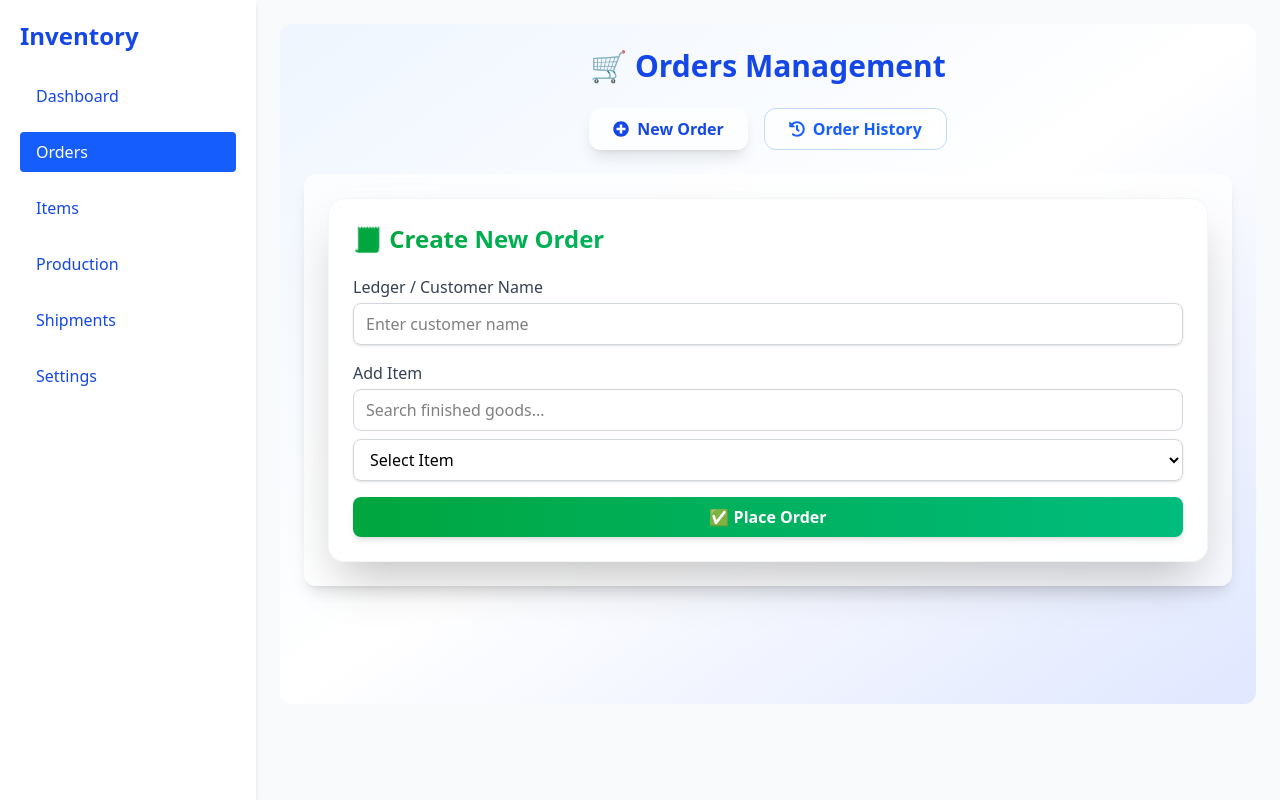
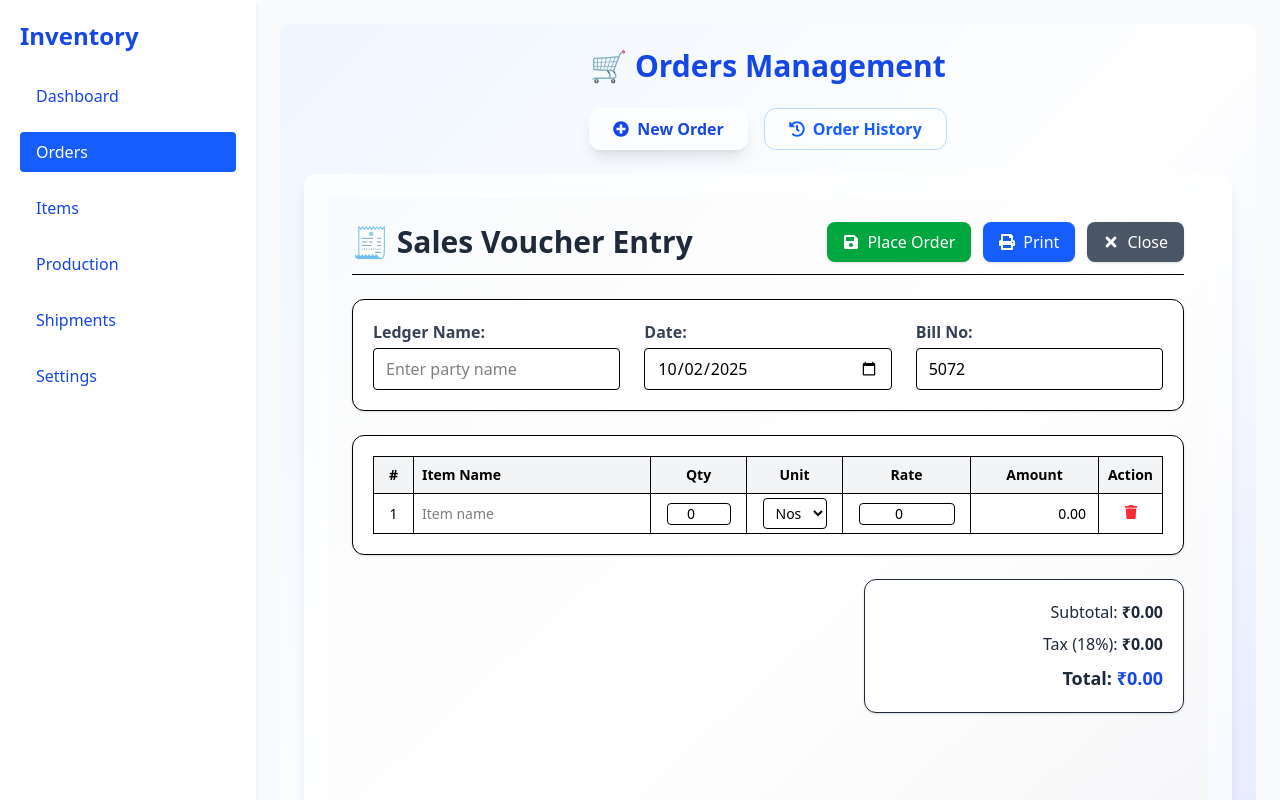
Before and after one commit to AljasMuthukadan/Sync_Mate, a React (Vite) app in the folder FRONTEND/: page / in a window 1280 px wide. Both pictures are taken after a click on the button "Orders". Built offline with nearby package versions, Linux system fonts and the light colour scheme.

Commit message:
Order Form Updated

```diff
--- a/FRONTEND/src/Components/Orders.jsx
+++ b/FRONTEND/src/Components/Orders.jsx
@@ -27,7 +27,7 @@ export default function Orders({ items, setItems }) {
   };
 
   const updateOrder = (updatedOrder) => {
-    setOrders(orders.map(o => o === selectedOrder ? updatedOrder : o));
+    setOrders(orders.map((o) => (o === selectedOrder ? updatedOrder : o)));
   };
 
   return (
@@ -59,7 +59,10 @@ export default function Orders({ items, setItems }) {
       {/* Tab Content */}
       <div className="bg-white/70 backdrop-blur-md rounded-xl shadow-lg p-6 transition-all duration-300">
         {activeTab === "form" ? (
-          <OrderForm items={items} setItems={setItems} addNewOrder={addNewOrder} />
+          <OrderForm
+            addNewOrder={addNewOrder}
+            onClose={() => setActiveTab("history")}
+          />
         ) : (
           <OrderHistory
             orders={orders}
@@ -70,7 +73,7 @@ export default function Orders({ items, setItems }) {
         )}
       </div>
 
-      {/* Modal */}
+      {/* Modal for viewing or editing existing orders */}
       {selectedOrder && (
         <OrderModal
           order={selectedOrder}
--- a/FRONTEND/src/Features/OrderForm.jsx
+++ b/FRONTEND/src/Features/OrderForm.jsx
@@ -1,174 +1,275 @@
-import { useState } from "react";
-import { FaTrash } from "react-icons/fa";
+import { useState, useRef } from "react";
+import { FaSave, FaPrint, FaTimes, FaTrash } from "react-icons/fa";
 
-export default function OrderForm({ items, setItems, addNewOrder }) {
-  const [ledgerName, setLedgerName] = useState("");
-  const [orderItems, setOrderItems] = useState([]);
-  const [search, setSearch] = useState("");
+export default function OrderForm({ addNewOrder, onClose }) {
+  const ledgerList = ["ABC Traders", "XYZ Enterprises", "LMN Corp","SS Impex","Global Supplies",
+    "Crystal Distributions"
+  ];
+  const itemList = [
+    { name: "Product A", rate: 100, unit: "Nos" },
+    { name: "Product B", rate: 200, unit: "Kg" },
+    { name: "Product C", rate: 150, unit: "Set" },
+    { name: "Durofill GL-250 400gm", rate: 840, unit: "Nos" },
+    { name: "Durofill Gel 400gm", rate: 860, unit: "Nos" },
+    { name: "Durofill GL-250 1500gm", rate: 2525, unit: "Nos" },
+    { name: "Durofill Pigment Carbon Black 10gm", rate: 85, unit: "Nos" },
+    { name: "Durofill Pigment Porcelain White 40gm", rate: 275, unit: "Nos" },
+  ];
 
-  const finishedGoods = items.filter((i) => i.category === "Finished Goods");
+  const [ledger, setLedger] = useState("");
+  const [date, setDate] = useState(new Date().toISOString().slice(0, 10));
+  const [billNo, setBillNo] = useState(Math.floor(Math.random() * 10000));
+  const [items, setItems] = useState([{ name: "", qty: 0, rate: 0, unit: "Nos" }]);
 
-  const addOrderItem = (itemName) => {
-    if (!itemName || orderItems.find((o) => o.name === itemName)) return;
-    setOrderItems([
-      ...orderItems,
-      { name: itemName, qty: 1, rate: 0, total: 0 },
-    ]);
+  const inputRefs = useRef([]);
+
+  const subtotal = items.reduce((acc, i) => acc + i.qty * i.rate, 0);
+  const tax = subtotal * 0.18;
+  const total =  subtotal + tax;
+
+  const handleChange = (index, field, value) => {
+    const updated = [...items];
+    updated[index][field] = field === "qty" || field === "rate" ? Number(value) : value;
+
+    if (field === "name") {
+      const item = itemList.find((it) => it.name === value);
+      if (item) {
+        updated[index].rate = item.rate;
+        updated[index].unit = item.unit;
+      }
+    }
+
+    setItems(updated);
   };
 
-  const removeOrderItem = (index) => {
-    setOrderItems(orderItems.filter((_, i) => i !== index));
+  const addRow = () => {
+    setItems([...items, { name: "", qty: 0, rate: 0, unit: "Nos" }]);
   };
 
-  const updateItemField = (index, field, value) => {
-    const updated = [...orderItems];
-    updated[index][field] = Number(value);
-    updated[index].total = updated[index].qty * updated[index].rate;
-    setOrderItems(updated);
+  const removeRow = (index) => setItems(items.filter((_, i) => i !== index));
+
+  const handlePlaceOrder = () => {
+    if (!ledger.trim()) return alert("Please enter a ledger name!");
+    const filteredItems = items.filter((i) => i.name);
+    if (filteredItems.length === 0) return alert("Please add at least one item!");
+    const order = { ledger, date, billNo, items: filteredItems, subtotal, tax, total };
+    addNewOrder(order);
+    alert("✅ Order placed successfully!");
+    resetForm();
+    if (onClose) onClose();
   };
 
-  const placeOrder = () => {
-    if (!ledgerName || orderItems.length === 0) {
-      alert("Please enter ledger name and add at least one item.");
-      return;
-    }
-
-    const insufficient = orderItems.filter((o) => {
-      const stockItem = items.find((i) => i.name === o.name);
-      return !stockItem || stockItem.quantity < o.qty;
-    });
-
-    if (insufficient.length > 0) {
-      alert("Not enough stock for: " + insufficient.map((i) => i.name).join(", "));
-      return;
-    }
-
-    const updatedItems = items.map((i) => {
-      const ordered = orderItems.find((o) => o.name === i.name);
-      if (ordered) return { ...i, quantity: i.quantity - ordered.qty };
-      return i;
-    });
-    setItems(updatedItems);
-
-    const totalAmount = orderItems.reduce((sum, i) => sum + i.total, 0);
-
-    addNewOrder({
-      ledger: ledgerName,
-      items: orderItems,
-      total: totalAmount,
-      date: new Date().toLocaleString(),
-    });
-
-    setLedgerName("");
-    setOrderItems([]);
-    setSearch("");
+  const resetForm = () => {
+    setLedger("");
+    setBillNo(Math.floor(Math.random() * 10000));
+    setItems([{ name: "", qty: 1, rate: 0, unit: "Nos" }]);
+    inputRefs.current = [];
   };
 
-  const totalAmount = orderItems.reduce((sum, i) => sum + i.total, 0);
+  const handleKeyDown = (e, idx, field) => {
+    if (e.key !== "Enter") return;
+
+    if (field === "name") {
+      inputRefs.current[idx].qty.focus();
+    } else if (field === "qty") {
+      inputRefs.current[idx].rate.focus();
+    } else if (field === "rate") {
+      const current = items[idx];
+      if (current.name || current.qty || current.rate) {
+        addRow();
+        setTimeout(() => {
+          const newIndex = items.length;
+          inputRefs.current[newIndex].name.focus();
+        }, 50);
+      } else {
+        handlePlaceOrder();
+      }
+    }
+  };
 
   return (
-    <div className="bg-white/70 backdrop-blur-lg shadow-2xl rounded-2xl p-6 flex-1 border border-gray-100 transition-all hover:shadow-green-300/40">
-      <h2 className="text-2xl font-bold bg-gradient-to-r from-green-600 to-emerald-400 text-transparent bg-clip-text mb-5">
-        🧾 Create New Order
-      </h2>
+    <div className="min-h-screen bg-gradient-to-br from-gray-50 via-white to-gray-100 p-6">
+      {/* Header */}
+      <div className="flex justify-between items-center mb-6 border-b pb-3">
+        <h1 className="text-3xl font-bold text-gray-800">🧾 Sales Voucher Entry</h1>
+        <div className="flex gap-3">
+          <button
+            onClick={handlePlaceOrder}
+            className="flex items-center gap-2 bg-green-600 hover:bg-green-500 text-white px-4 py-2 rounded-lg shadow"
+          >
+            <FaSave /> Place Order
+          </button>
+          <button
+            onClick={() => window.print()}
+            className="flex items-center gap-2 bg-blue-600 hover:bg-blue-500 text-white px-4 py-2 rounded-lg shadow"
+          >
+            <FaPrint /> Print
+          </button>
+          <button
+            onClick={onClose}
+            className="flex items-center gap-2 bg-gray-600 hover:bg-gray-500 text-white px-4 py-2 rounded-lg shadow"
+          >
+            <FaTimes /> Close
+          </button>
+        </div>
+      </div>
 
-      {/* Ledger Input */}
-      <div className="mb-4">
-        <label className="block text-gray-700 mb-1 font-medium">
-          Ledger / Customer Name
-        </label>
+      {/* Voucher Info */}
+      <div className="grid grid-cols-3 gap-6 bg-white p-5 rounded-xl shadow border mb-6">
+        <div>
+          <label className="block font-semibold mb-1 text-gray-700">Ledger Name:</label>
+          <input
+            list="ledger-list"
+            type="text"
+            value={ledger}
+            onChange={(e) => setLedger(e.target.value)}
+            placeholder="Enter party name"
+            className="border rounded px-3 py-2 w-full focus:ring focus:ring-blue-200"
+          />
+          <datalist id="ledger-list">
+            {ledgerList.map((l, idx) => (
+              <option key={idx} value={l} />
+            ))}
+          </datalist>
+        </div>
+        <div>
+          <label className="block font-semibold mb-1 text-gray-700">Date:</label>
+          <input
+            type="date"
+            value={date}
+            onChange={(e) => setDate(e.target.value)}
+            className="border rounded px-3 py-2 w-full focus:ring focus:ring-blue-200"
+          />
+        </div>
+        <div>
+          <label className="block font-semibold mb-1 text-gray-700">Bill No:</label>
           <input
             type="text"
-          value={ledgerName}
-          onChange={(e) => setLedgerName(e.target.value)}
-          placeholder="Enter customer name"
-          className="border border-gray-300 rounded-lg px-3 py-2 w-full shadow-sm focus:ring-2 focus:ring-green-400 focus:outline-none"
+            value={billNo}
+            onChange={(e) => setBillNo(e.target.value)}
+            className="border rounded px-3 py-2 w-full focus:ring focus:ring-blue-200"
           />
         </div>
-
-      {/* Item Search */}
-      <div className="mb-4">
-        <label className="block text-gray-700 mb-1 font-medium">Add Item</label>
-        <input
-          type="text"
-          placeholder="Search finished goods..."
-          value={search}
-          onChange={(e) => setSearch(e.target.value)}
-          className="border border-gray-300 rounded-lg px-3 py-2 w-full mb-2 focus:outline-none focus:ring-2 focus:ring-green-400"
-        />
-        <select
-          onChange={(e) => addOrderItem(e.target.value)}
-          className="border border-gray-300 rounded-lg px-3 py-2 w-full shadow-sm focus:outline-none focus:ring-2 focus:ring-green-400"
-        >
-          <option value="">Select Item</option>
-          {finishedGoods
-            .filter((i) => i.name.toLowerCase().includes(search.toLowerCase()))
-            .map((item) => (
-              <option key={item.id} value={item.name}>
-                {item.name} (Stock: {item.quantity})
-              </option>
-            ))}
-        </select>
       </div>
 
-      {/* Order Items */}
-      {orderItems.length > 0 && (
-        <div className="mb-4">
-          <h3 className="font-semibold text-green-700 mb-2">Order Items</h3>
-          <div className="space-y-3">
-            {orderItems.map((o, idx) => (
-              <div
-                key={idx}
-                className="grid grid-cols-5 gap-2 items-center bg-white/60 p-2 rounded-lg shadow-sm hover:shadow-md transition"
-              >
-                <span className="font-medium col-span-2">{o.name}</span>
-
+      {/* Items Table */}
+      <div className="bg-white p-5 rounded-xl shadow border overflow-x-auto">
+        <table className="w-full text-sm border-collapse border border-gray-300">
+          <thead className="bg-gray-100">
+            <tr>
+              <th className="border px-2 py-2 text-center w-10">#</th>
+              <th className="border px-2 py-2 text-left">Item Name</th>
+              <th className="border px-2 py-2 text-center w-24">Qty</th>
+              <th className="border px-2 py-2 text-center w-24">Unit</th>
+              <th className="border px-2 py-2 text-center w-32">Rate</th>
+              <th className="border px-2 py-2 text-center w-32">Amount</th>
+              <th className="border px-2 py-2 text-center w-16">Action</th>
+            </tr>
+          </thead>
+          <tbody>
+            {items.map((item, idx) => (
+              <tr key={idx} className="hover:bg-gray-50">
+                <td className="border px-2 py-1 text-center">{idx + 1}</td>
+                <td className="border px-2 py-1">
                   <input
+                    list="item-list"
+                    ref={(el) =>
+                      (inputRefs.current[idx] = {
+                        name: el,
+                        qty: inputRefs.current[idx]?.qty,
+                        rate: inputRefs.current[idx]?.rate,
+                      })
+                    }
+                    type="text"
+                    value={item.name}
+                    onChange={(e) => handleChange(idx, "name", e.target.value)}
+                    onKeyDown={(e) => handleKeyDown(e, idx, "name")}
+                    className="w-full border-none outline-none"
+                    placeholder="Item name"
+                  />
+                </td>
+                <td className="border px-2 py-1 text-center">
+                  <input
+                    ref={(el) =>
+                      (inputRefs.current[idx] = {
+                        ...inputRefs.current[idx],
+                        qty: el,
+                      })
+                    }
                     type="number"
                     min="1"
-                  value={o.qty}
-                  onChange={(e) => updateItemField(idx, "qty", e.target.value)}
-                  className="px-2 py-1 border rounded text-center focus:ring-2 focus:ring-green-400"
+                    value={item.qty}
+                    onChange={(e) => handleChange(idx, "qty", e.target.value)}
+                    onKeyDown={(e) => handleKeyDown(e, idx, "qty")}
+                    className="w-16 text-center border rounded px-1"
                   />
-
+                </td>
+                <td className="border px-2 py-1 text-center">
+                  <select
+                    value={item.unit}
+                    onChange={(e) => handleChange(idx, "unit", e.target.value)}
+                    className="border rounded px-2 py-1"
+                  >
+                    <option value="Nos">Nos</option>
+                    <option value="Kg">Kg</option>
+                    <option value="Set">Set</option>
+                    <option value="Roll">Roll</option>
+                  </select>
+                </td>
+                <td className="border px-2 py-1 text-center">
                   <input
+                    ref={(el) =>
+                      (inputRefs.current[idx] = {
+                        ...inputRefs.current[idx],
+                        rate: el,
+                      })
+                    }
                     type="number"
                     min="0"
-                  value={o.rate}
-                  placeholder="Rate"
-                  onChange={(e) => updateItemField(idx, "rate", e.target.value)}
-                  className="px-2 py-1 border rounded text-center focus:ring-2 focus:ring-green-400"
+                    value={item.rate}
+                    onChange={(e) => handleChange(idx, "rate", e.target.value)}
+                    onKeyDown={(e) => handleKeyDown(e, idx, "rate")}
+                    className="w-24 text-center border rounded px-1"
                   />
-
-                <div className="flex items-center justify-between">
-                  <span className="font-semibold text-gray-700">
-                    ₹{o.total.toFixed(2)}
-                  </span>
+                </td>
+                <td className="border px-2 py-1 text-right pr-3">
+                  {(item.qty * item.rate).toFixed(2)}
+                </td>
+                <td className="border px-2 py-1 text-center">
                   <button
-                    onClick={() => removeOrderItem(idx)}
-                    className="bg-red-500 text-white p-2 rounded hover:bg-red-400 transition"
-                    title="Remove Item"
+                    onClick={() => removeRow(idx)}
+                    className="text-red-500 hover:text-red-700"
                   >
                     <FaTrash />
                   </button>
+                </td>
+              </tr>
+            ))}
+          </tbody>
+        </table>
+      </div>
+
+      {/* Totals */}
+      <div className="flex justify-end mt-6">
+        <div className="bg-white rounded-xl shadow border p-5 w-80 space-y-2 text-right text-gray-800">
+          <p>
+            Subtotal: <span className="font-semibold">₹{subtotal.toFixed(2)}</span>
+          </p>
+          <p>
+            Tax (18%): <span className="font-semibold">₹{tax.toFixed(2)}</span>
+          </p>
+          <p className="text-lg font-bold">
+            Total: <span className="text-blue-700">₹{total.toFixed(2)}</span>
+          </p>
         </div>
       </div>
+
+      {/* Datalist */}
+      <datalist id="item-list">
+        {itemList.map((i, idx) => (
+          <option key={idx} value={i.name} />
         ))}
-          </div>
-
-          {/* Total */}
-          <div className="text-right mt-4 font-bold text-lg text-green-700">
-            Total Amount: ₹{totalAmount.toFixed(2)}
-          </div>
-        </div>
-      )}
-
-      <button
-        onClick={placeOrder}
-        className="bg-gradient-to-r from-green-600 to-emerald-500 hover:from-green-500 hover:to-emerald-400 text-white font-semibold px-4 py-2 rounded-lg w-full shadow-md transition-all"
-      >
-        ✅ Place Order
-      </button>
+      </datalist>
     </div>
   );
 }
--- a/FRONTEND/src/Features/OrderModal.jsx
+++ b/FRONTEND/src/Features/OrderModal.jsx
@@ -1,37 +1,35 @@
 import { useState } from "react";
 import { FaTrash, FaPrint, FaSave, FaTimes, FaPlus } from "react-icons/fa";
-import PrintInvoice from "./PrintInvoice.jsx"; // Tally-style print page
+import PrintInvoice from "./PrintInvoice.jsx";
 
-export default function OrderModal({ order, closeModal, deleteOrder, restockOrder }) {
+export default function OrderModal({ order, onClose, deleteOrder, updateOrder }) {
   const [isEditing, setIsEditing] = useState(false);
   const [showPrint, setShowPrint] = useState(false);
-  const [itemsState, setItemsState] = useState(order.items || []);
+
+  // ✅ Ensure all items have a default "Nos" unit
+  const [itemsState, setItemsState] = useState(
+    (order.items || []).map((item) => ({
+      ...item,
+      unit: item.unit || "Nos",
+    }))
+  );
+
   const [newItem, setNewItem] = useState({ name: "", qty: 1, rate: 0, unit: "Nos" });
 
+  // 🧾 Print Mode
   if (showPrint) {
-    return <PrintInvoice order={order} onClose={() => setShowPrint(false)} />;
+    return <PrintInvoice order={{ ...order, items: itemsState }} onClose={() => setShowPrint(false)} />;
   }
 
-  const handleQtyChange = (index, value) => {
+  // 🔧 Handlers
+  const handleChange = (index, field, value) => {
     const updated = [...itemsState];
-    updated[index].qty = Number(value);
-    setItemsState(updated);
-  };
-
-  const handleRateChange = (index, value) => {
-    const updated = [...itemsState];
-    updated[index].rate = Number(value);
-    setItemsState(updated);
-  };
-
-  const handleUnitChange = (index, value) => {
-    const updated = [...itemsState];
-    updated[index].unit = value;
+    updated[index][field] = field === "qty" || field === "rate" ? Number(value) : value;
     setItemsState(updated);
   };
 
   const addItem = () => {
-    if (!newItem.name) return alert("Enter item name");
+    if (!newItem.name.trim()) return alert("Enter item name");
     setItemsState([...itemsState, { ...newItem, qty: Number(newItem.qty), rate: Number(newItem.rate) }]);
     setNewItem({ name: "", qty: 1, rate: 0, unit: "Nos" });
   };
@@ -39,13 +37,15 @@ export default function OrderModal({ order, closeModal, deleteOrder, restockOrde
   const removeItem = (index) => setItemsState(itemsState.filter((_, i) => i !== index));
 
   const saveChanges = () => {
-    order.items = itemsState;
+    const updatedOrder = { ...order, items: itemsState };
+    updateOrder(updatedOrder);
     setIsEditing(false);
     alert("✅ Order updated successfully!");
   };
 
   const subtotal = itemsState.reduce((acc, i) => acc + i.qty * i.rate, 0);
 
+  // 🪄 UI
   return (
     <div className="fixed inset-0 bg-black/50 backdrop-blur-sm flex items-center justify-center z-50 p-4">
       <div className="bg-white rounded-2xl shadow-2xl w-full max-w-5xl overflow-hidden border border-gray-200">
@@ -64,25 +64,28 @@ export default function OrderModal({ order, closeModal, deleteOrder, restockOrde
             >
               <FaPrint /> Print
             </button>
+
             <button
-              onClick={() => setIsEditing(!isEditing)}
+              onClick={() => (isEditing ? saveChanges() : setIsEditing(true))}
               className="flex items-center gap-2 bg-green-600 hover:bg-green-500 text-white px-3 py-2 rounded-lg shadow-md transition"
             >
               <FaSave /> {isEditing ? "Save & Close" : "Edit Order"}
             </button>
+
             <button
               onClick={() => {
                 if (confirm("Are you sure you want to delete this order?")) {
                   deleteOrder(order);
-                  closeModal();
+                  onClose();
                 }
               }}
               className="flex items-center gap-2 bg-red-600 hover:bg-red-500 text-white px-3 py-2 rounded-lg shadow-md transition"
             >
               <FaTrash /> Delete
             </button>
+
             <button
-              onClick={closeModal}
+              onClick={onClose}
               className="flex items-center gap-2 bg-gray-600 hover:bg-gray-500 text-white px-3 py-2 rounded-lg shadow-md transition"
             >
               <FaTimes /> Close
@@ -109,24 +112,26 @@ export default function OrderModal({ order, closeModal, deleteOrder, restockOrde
                 <tr key={idx} className="hover:bg-blue-50 transition">
                   <td className="border px-3 py-2 text-center">{idx + 1}</td>
                   <td className="border px-3 py-2">{i.name}</td>
+
                   <td className="border px-3 py-2 text-center">
                     {isEditing ? (
                       <input
                         type="number"
                         min="1"
                         value={i.qty}
-                        onChange={(e) => handleQtyChange(idx, e.target.value)}
+                        onChange={(e) => handleChange(idx, "qty", e.target.value)}
                         className="w-16 text-center border rounded px-2 py-1"
                       />
                     ) : (
                       i.qty
                     )}
                   </td>
+
                   <td className="border px-3 py-2 text-center">
                     {isEditing ? (
                       <select
                         value={i.unit}
-                        onChange={(e) => handleUnitChange(idx, e.target.value)}
+                        onChange={(e) => handleChange(idx, "unit", e.target.value)}
                         className="border rounded px-1 py-1"
                       >
                         <option value="Nos">Nos</option>
@@ -138,20 +143,25 @@ export default function OrderModal({ order, closeModal, deleteOrder, restockOrde
                       i.unit
                     )}
                   </td>
+
                   <td className="border px-3 py-2 text-center">
                     {isEditing ? (
                       <input
                         type="number"
                         min="0"
                         value={i.rate}
-                        onChange={(e) => handleRateChange(idx, e.target.value)}
+                        onChange={(e) => handleChange(idx, "rate", e.target.value)}
                         className="w-20 text-center border rounded px-2 py-1"
                       />
                     ) : (
                       i.rate
                     )}
                   </td>
-                  <td className="border px-3 py-2 text-center">{(i.qty * i.rate).toFixed(2)}</td>
+
+                  <td className="border px-3 py-2 text-center">
+                    {(i.qty * i.rate).toFixed(2)}
+                  </td>
+
                   {isEditing && (
                     <td className="border px-3 py-2 text-center">
                       <button
@@ -164,6 +174,7 @@ export default function OrderModal({ order, closeModal, deleteOrder, restockOrde
                   )}
                 </tr>
               ))}
+
               {isEditing && (
                 <tr className="bg-gray-50">
                   <td className="border px-3 py-2 text-center">+</td>
```
Lines whose indentation alone changed are shown as unchanged.
